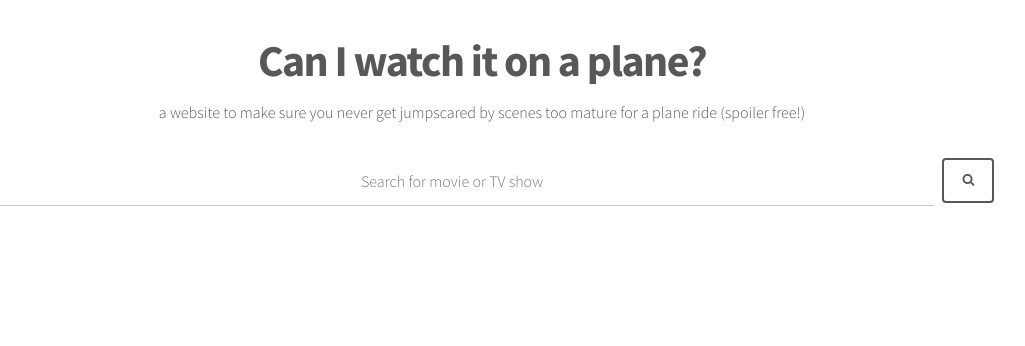
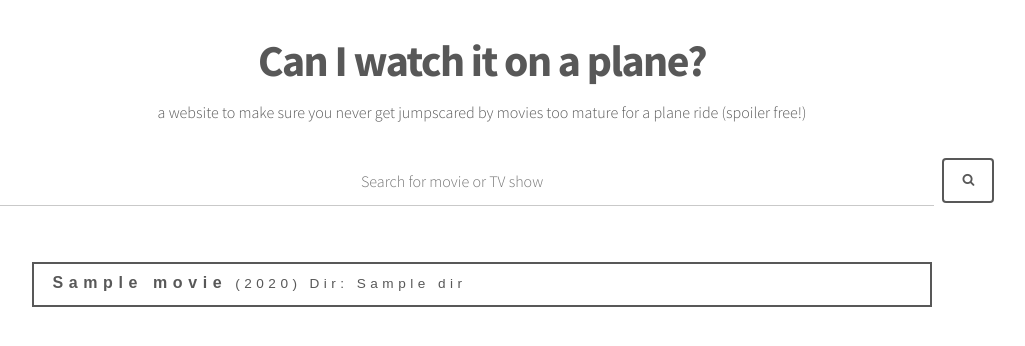
Before and after one commit to Kyra15/CanIWatchItOnAPlane, a Flask app: template templates/index.html in a window 1280 px wide. Shown: the top 346 px of the page, without its empty margins (158-1183 px from the left). Run offline with Flask 3, Linux system fonts and the light colour scheme; the template is opened without the code that fills it: most values are stand-ins (such as "Sample title", 1, 10 or a date in 2020).

Commit message:
got frontend looking presentable

```diff
--- a/app.py
+++ b/app.py
@@ -1,13 +1,30 @@
-from flask import Flask, render_template
+from flask import Flask, render_template, request
 
 app = Flask(__name__)
+app.config['SECRET_KEY'] = "9e7571b29e4f280b8e76bc8cd0b99e8b26862fa5448cb8c8"
 
 @app.route("/")
 def template():
     return render_template("index.html")
 
+@app.route('/search', methods=['GET', 'POST'])
+def search():
 
-def search():
+    results_list = []
+
+    if request.method == 'POST':
+        query = request.form.get("query")
+        print("user searched:", query)
+
+        # call functions
+        results_list = [{"title": "Supergirl", "year": "2026", "dir": "James Gunn"}, {"title": "Little Women", "year": "2019", "dir": "Greta Gerwig"}]
+
+    return render_template("index.html", results_list=results_list)
+
+if __name__ == '__main__':
+    app.run(port=4200, debug=True)
+
+
     # use free imdb api
     # find name based on search
     # check attributes to get id based on name
@@ -16,7 +33,3 @@ def search():
     # given the criteria of "apperance or implications of sex, excessive kissing, nudity"
     # if its appropriate to watch on a plane
     # OR manually check content levels to see if bad content levels are high
-    pass
-
-if __name__ == '__main__':
-    app.run(port=4200, debug=True)
--- /dev/null
+++ b/static/css/list.css
@@ -0,0 +1,55 @@
+.results-container {
+    width: 80%;
+    max-width: 900px;
+    margin: 1.5rem auto;
+    display: flex;
+    flex-direction: column;
+    gap: 0.75rem;
+}
+
+
+button.movie-card,
+button.movie-card:hover,
+button.movie-card:focus,
+button.movie-card:active {
+    border: none;
+    outline: none;
+}
+
+
+/* Individual card */
+.movie-card {
+    border-bottom: 1px solid #e5e5e5;
+    border-radius: 0;
+}
+
+/* Hover effect
+.movie-card:hover {
+    background-color: #f8f9fa;
+    box-shadow: 0 2px 6px rgba(0, 0, 0, 0.08);
+} */
+
+/* Inner content */
+.movie-card div {
+    display: flex;
+    align-items: baseline;
+    gap: 0.5rem;
+}
+
+/* Title */
+.movie-card div h2 {
+    font-size: 1rem;
+    font-weight: 600;
+    margin: 0;
+    color: #585858;
+    text-transform: none;
+}
+
+/* Year */
+.movie-card div p {
+    font-size: 0.85rem;
+    font-weight: 400;
+    margin: 0;
+    color: #585858;
+    text-transform: none;
+}
--- a/templates/index.html
+++ b/templates/index.html
@@ -5,6 +5,7 @@
 		<title>Can I watch it on a plane?</title>
 		<meta charset="utf-8" />
 		<meta name="viewport" content="width=device-width, initial-scale=1, user-scalable=no" />
+		<link rel="stylesheet" href="static/css/list.css" />
 		<link rel="stylesheet" href="static/css/main.css" />
 		<noscript><link rel="stylesheet" href="static/css/noscript.css" /></noscript>
 		<link rel="stylesheet" href="https://cdnjs.cloudflare.com/ajax/libs/font-awesome/4.7.0/css/font-awesome.min.css">
@@ -14,22 +15,39 @@
 		<div id="wrapper" style="margin-top: 2em; display: flex; justify-content: center; align-items: center; flex-direction: column">
 
 			<h1 style="margin-bottom: 0.2em;">Can I watch it on a plane?</h1>
-			<p>a website to make sure you never get jumpscared by scenes too mature for a plane ride (spoiler free!)</p>
+			<p>a website to make sure you never get jumpscared by movies too mature for a plane ride (spoiler free!)</p>
 
 			<div id="search" style="width: 80%">
-				<form autocomplete="off" action="/search" method="get" style="display: flex; gap: 0.5rem;">
+				<form autocomplete="off" action="/search" method="post" style="display: flex; gap: 0.5rem;">
 					<input type="text" name="query" style="text-align: center" placeholder="Search for movie or TV show">
 					<!-- maybe use datalist later for autocomplete -->
         			<button type="submit" style="text-overflow: clip;"><i class="fa fa-search"></i></button>
 				</form>
 			</div>
+
+			<div class="results-container">
+				{% for movie in results_list %}
+					<button class="movie-card">
+						<div>
+							<h2>{{ movie.title }}</h2>
+							<p>({{ movie.year }})</p>
+							<p>Dir: {{ movie.dir }}</p>
+						</div>
+					</button>
+				{% endfor %}
+			</div>
+
+			{% if not results_list %}
+				<p>No results found.</p>
+			{% endif %}
+
 		</div>
 
-		<script src="assets/js/jquery.min.js"></script>
-		<script src="assets/js/browser.min.js"></script>
-		<script src="assets/js/breakpoints.min.js"></script>
-		<script src="assets/js/util.js"></script>
-		<script src="assets/js/main.js"></script>
+		<script src="static/js/jquery.min.js"></script>
+		<script src="static/js/browser.min.js"></script>
+		<script src="static/js/breakpoints.min.js"></script>
+		<script src="static/js/util.js"></script>
+		<script src="static/js/main.js"></script>
 
     </body>
 
```
Also changed, not shown: csm_search.py (+18 -2 lines), csm_search_result.csv (added, +8 -0 lines), imdb_search.py (+37 -35 lines), movie_data.py (deleted, +0 -93 lines).
